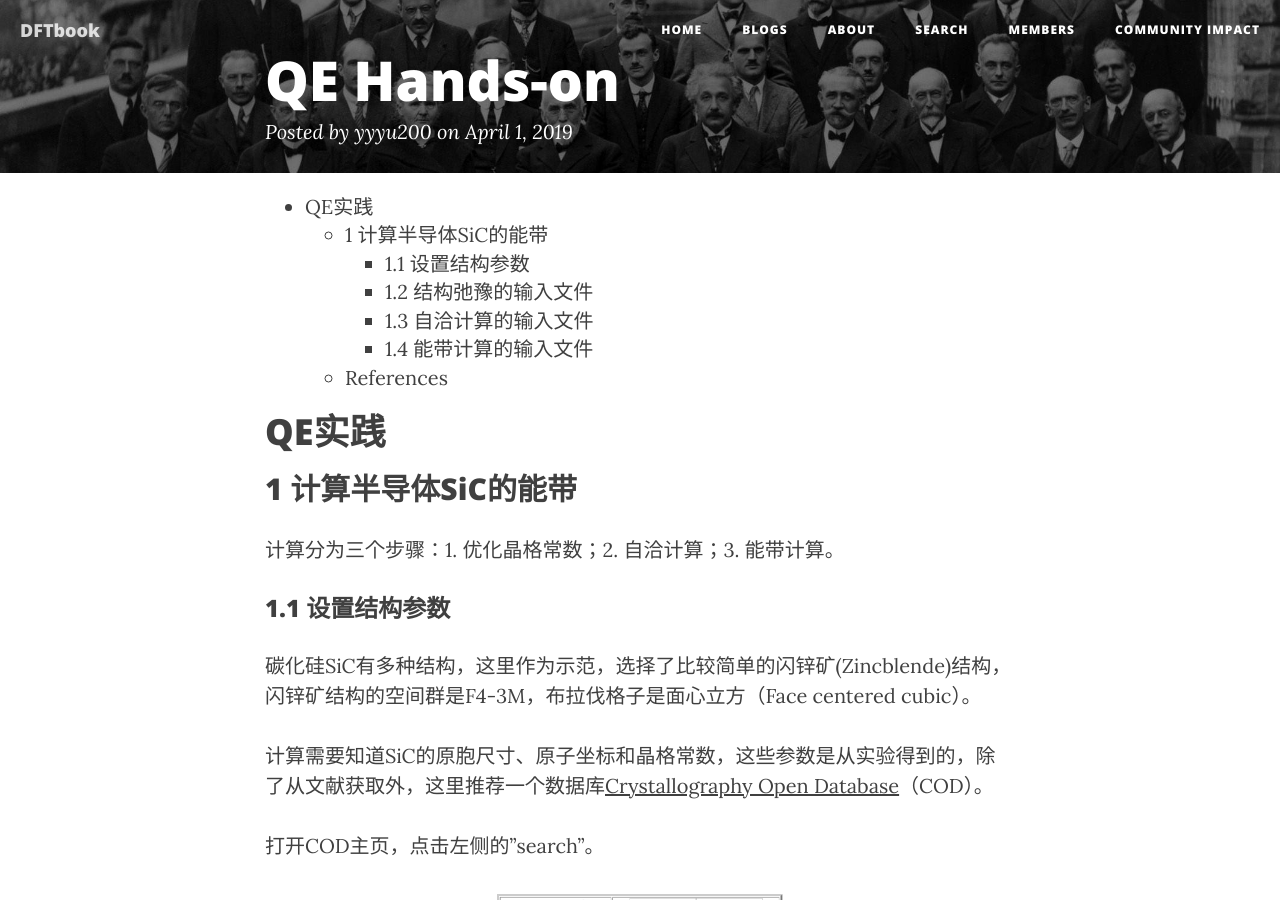
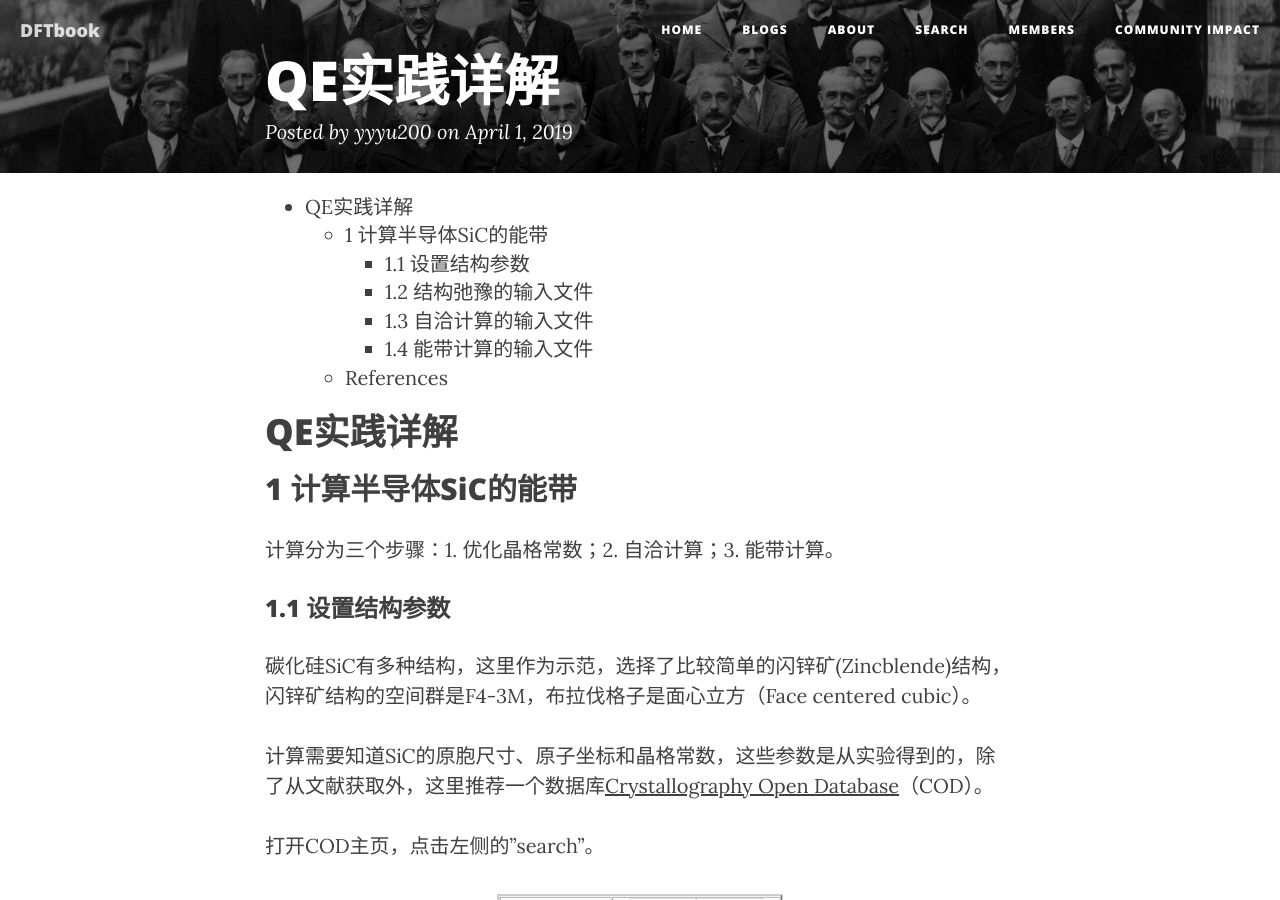
Before and after one commit to yyyu200/DFTbook, a Jekyll site: the page built from _posts/2019-04-01-HandsOn.md, in a window 1280 px wide and 900 px high. Built offline with Jekyll 4.4.1, drawn with Linux system fonts in a browser that asks for light colours; nearby versions of some CDN libraries; comment, search, counter and statistics services are not loaded.

Commit message:
modify at20190403-10:47:06-aliyun

```diff
--- a/_posts/2019-04-01-HandsOn.md
+++ b/_posts/2019-04-01-HandsOn.md
@@ -3,7 +3,7 @@ slideinit: "<section markdown=\"1\" data-background=\"https://yyyu200.github.io/
 vertical: "</section><section markdown=\"1\">"
 horizontal: "</section></section><section markdown=\"1\" data-background=\"https://yyyu200.github.io/DFTbook/img/slidebackground.png\"><section markdown=\"1\">"
 layout: post
-title: QE Hands-on
+title: QE实践详解
 author: yyyu200
 tags: DFT
 subtitle:
@@ -18,7 +18,7 @@ trans: cube
 * TOC
 {:toc}
 
-# QE实践
+# QE实践详解
 
 ## 1 计算半导体SiC的能带
 
```
